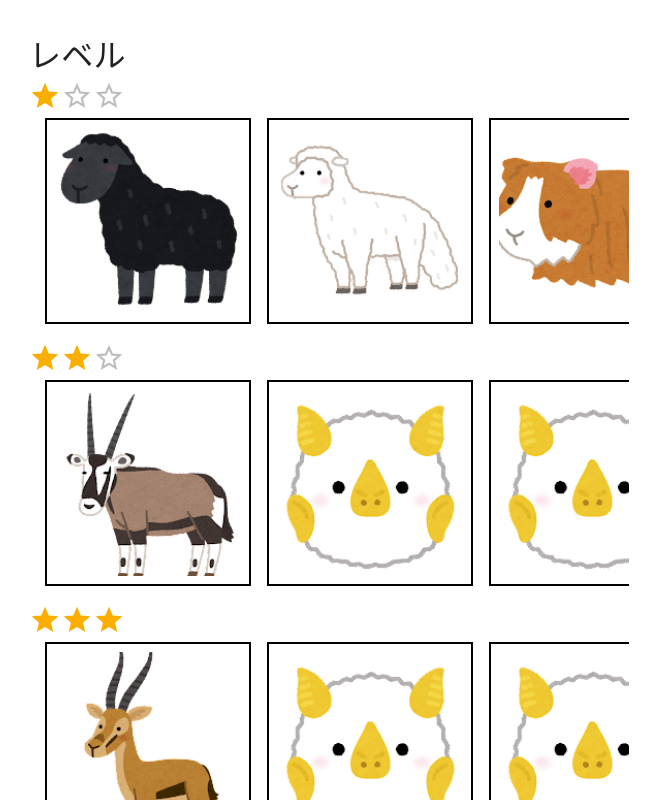
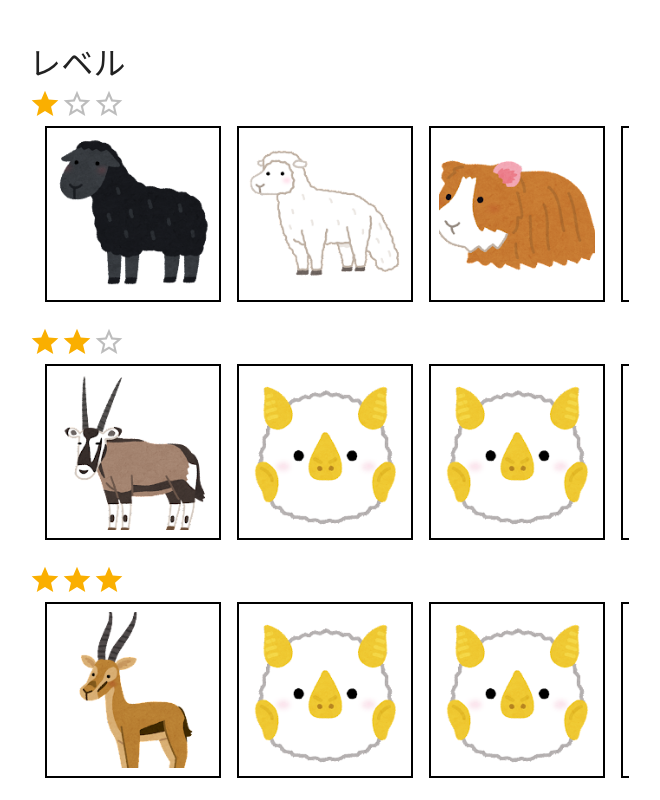
Before and after one commit to mikiya1130/katachi_monster, a Next.js app in the folder frontend/: page /level-select in a window 1280 px wide. Shown: the whole page, without its empty margins (311-971 px from the left). Built offline with nearby package versions, Linux system fonts and the light colour scheme.

Commit message:
fix: 画面の縦幅に合わせてコンテンツを伸縮させる
- ロード後のリサイズには非対応

```diff
--- a/frontend/src/app/level-select/Swiper.tsx
+++ b/frontend/src/app/level-select/Swiper.tsx
@@ -6,7 +6,7 @@ import ModalContent from "@/app/level-select/ModalContent";
 import { TypeSelectedImageInfo } from "@/types";
 type Props = {
   images: TypeSelectedImageInfo[];
-  height: string;
+  height: number | string;
 };
 
 const Swiper = ({ images, height }: Props) => {
--- a/frontend/src/app/level-select/page.tsx
+++ b/frontend/src/app/level-select/page.tsx
@@ -1,5 +1,6 @@
 "use client";
 import { Box, Rating, Stack, Typography } from "@mui/material";
+import { useEffect, useRef, useState } from "react";
 
 import Swiper from "@/app/level-select/Swiper";
 import { imagesLevel1, imagesLevel2, imagesLevel3 } from "@/sampleImages";
@@ -12,24 +13,31 @@ const LevelSelect = () => {
     imagesLevel3,
   ];
 
-  const height = "100svh";
-  const headerHeight = "2rem";
-  const contentHeight = `calc(${height} - 80px - ${headerHeight})`; // 80pxは一番外側のStackのpy
-  const ratingHeight = "2rem";
-  const swiperHeight = `calc(100% - ${ratingHeight})`;
+  const boxRef = useRef<HTMLDivElement>(null);
+  const ratingRef = useRef<HTMLSpanElement>(null);
+  const [swiperHeight, setSwiperHeight] = useState<number>(0);
+
+  useEffect(() => {
+    if (boxRef.current && ratingRef.current) {
+      const boxHeight = boxRef.current.clientHeight;
+      const ratingHeight = ratingRef.current.clientHeight;
+      setSwiperHeight(boxHeight - ratingHeight);
+    }
+  }, [boxRef, ratingRef]);
 
   return (
-    <Stack py={5} direction="column" justifyContent="center" height="100svh">
-      <Typography fontSize={headerHeight}>レベル</Typography>
-      <Stack direction="column" height={contentHeight} spacing={3}>
+    <Stack py={5} height="100svh">
+      <Typography fontSize="2rem">レベル</Typography>
+      <Stack direction="column" spacing={3} flexGrow={1}>
         {swiperList.map((images, level) => {
           return (
-            <Box flexGrow={1} flexShrink={1} key={level}>
+            <Box key={level} flexGrow={1} ref={boxRef}>
               <Rating
                 value={level + 1}
                 max={swiperList.length}
                 readOnly
-                sx={{ fontSize: ratingHeight }}
+                sx={{ fontSize: "2rem" }}
+                ref={ratingRef}
               />
               <Swiper images={images} height={swiperHeight} />
             </Box>
```
